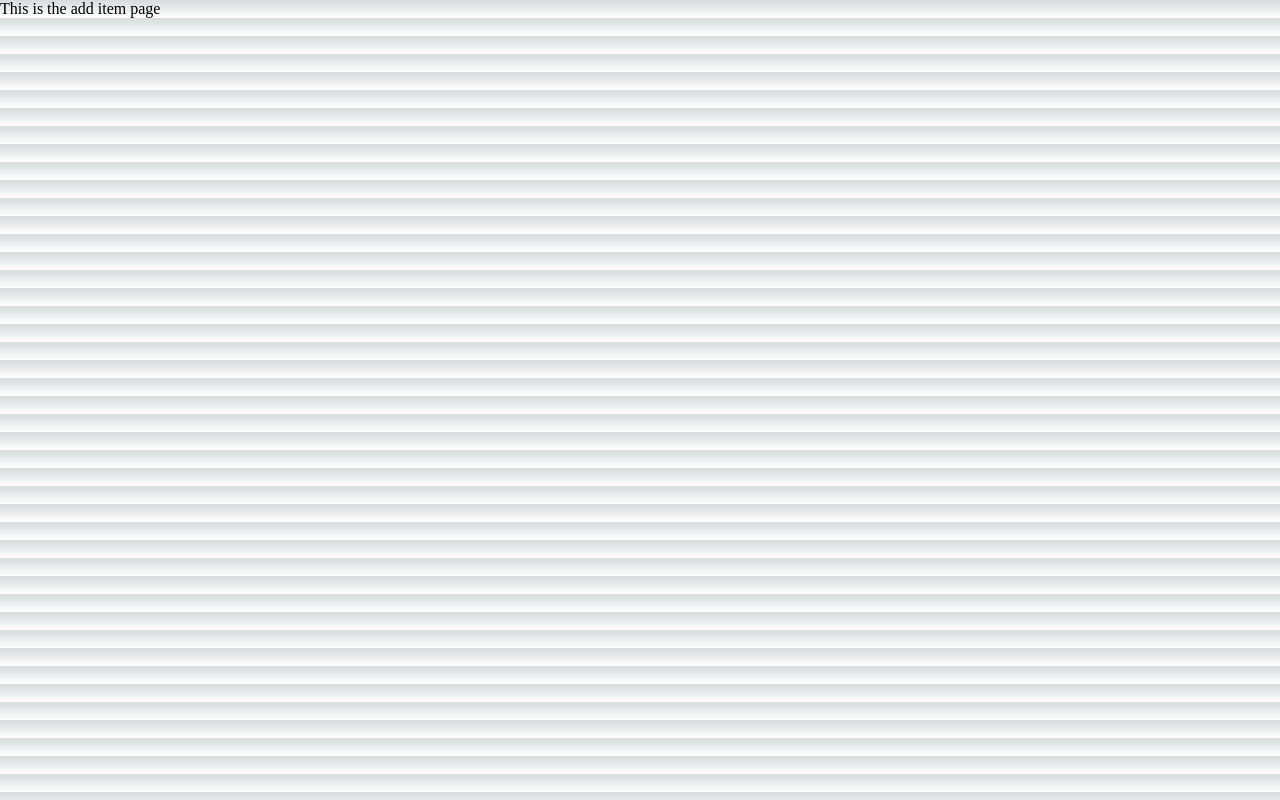
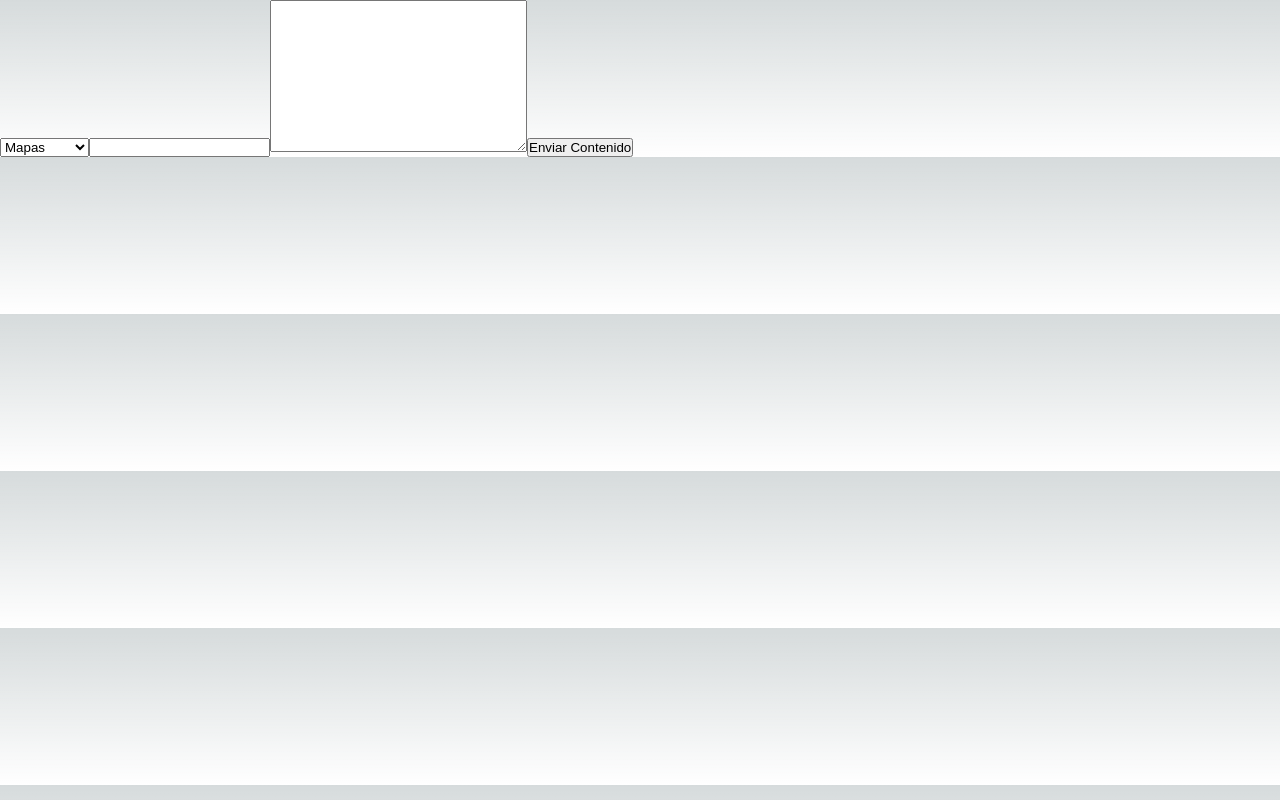
Before and after one commit to CarlosBor/Lorevault, a Next.js app: page /AddItem in a window 1280 px wide. Built offline with nearby package versions, Linux system fonts and the light colour scheme.

Commit message:
Add progress towards search system

```diff
--- a/components/NavButton.tsx
+++ b/components/NavButton.tsx
@@ -5,14 +5,13 @@ import Link from 'next/link';
 //React 17 and below used to allow for implicit children
 type navLinkInfo = {
     url: string,
-    key: number,
     children: string
 }
 
-const NavButton:FC<navLinkInfo> = ({url, key, children}) => {
+const NavButton:FC<navLinkInfo> = ({url, children}) => {
     return(
         <>
-            <Link href={url} key={key} shallow={true}>{children}</Link>
+            <Link href={url} shallow={true}>{children}</Link>
         </>
     )
 };
--- a/components/SearchBar.tsx
+++ b/components/SearchBar.tsx
@@ -10,6 +10,7 @@ export default function SearchBar(props:SearchBarProps){
 
 
     const buildQuery = (query:string) => `/api/search?q=${query}`;
+
     const onChange = useCallback((event: ChangeEvent<HTMLInputElement>)=>{
         const query = event.target.value;
         setQuery(query);
--- a/pages/AddItem.tsx
+++ b/pages/AddItem.tsx
@@ -1,8 +1,38 @@
-
+import {useEffect} from 'react';
 
 const AddItem = () =>{
+    //In the simplest form, this would go ahead and grab info from those fields and just chuck it into the database
+    const handleSubmit = () => {
+
+    }
+
+    async function sendData(payload:object){
+        //This returns the raw response
+        const cardInfoQuery = await fetch(`/api/addEntryToCollection`, {
+            method: "POST",
+            body: JSON.stringify({
+                //Here goes the object
+            }),
+        });
+        console.log(cardInfoQuery);
+      }
+
     return (
-        <p>This is the add item page</p>
+        <div>
+            <form onSubmit={handleSubmit}>
+                <select name="infoType" id="infoType">
+                    <option value="Mapas">Mapas</option>
+                    <option value="Personajes">Personajes</option>
+                    <option value="Objetos">Objetos</option>
+                    <option value="Criaturas">Criaturas</option>
+                    <option value="Hechizos">Hechizos</option>
+                    <option value="Misc">Misc</option>
+                </select>
+                <input type="text" name="name" id="name" />
+                <textarea name="description" id="description" cols={30} rows={10}></textarea>
+                <input type="submit" value="Enviar Contenido" />
+            </form>
+        </div>
     )
 }
 
--- /dev/null
+++ b/pages/api/addEntryToCollection.ts
@@ -0,0 +1,8 @@
+import { NextApiRequest, NextApiResponse } from "next";
+import { connectToDatabase } from "../../lib/mongodb";
+
+export default async function handler(req: NextApiRequest, res: NextApiResponse) {
+
+    const newItem = {};
+
+}
--- a/pages/index.tsx
+++ b/pages/index.tsx
@@ -5,6 +5,7 @@ import CardTable from '@/components/CardTable';
 import SearchBar from '@/components/SearchBar';
 import Link from 'next/link';
 import { useState, useEffect } from 'react';
+import {useRouter} from 'next/router';
 
 //What I want now:
 
@@ -29,14 +30,15 @@ export default function Home() {
     const cardInfoQueryJson = await cardInfoQuery.json();
     setCardInfo(cardInfoQueryJson.products);
   }
+
   useEffect(()=>{
     fetchData(query);
-    console.log(query, "the use effect");
   },[query]);
 
   const grabSearchValue = (value: string)=>{
     setQuery(value);
   }
+
   return (
     <>
       <Head>
```
